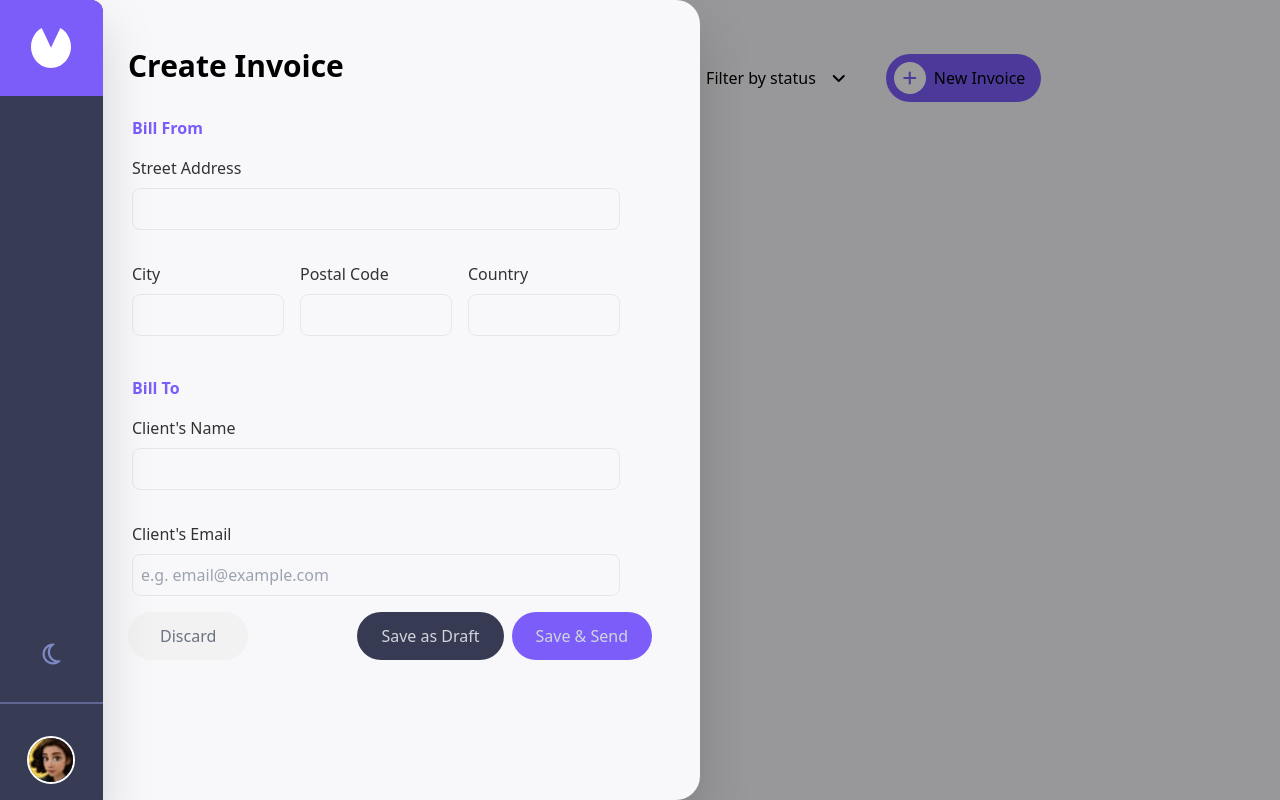
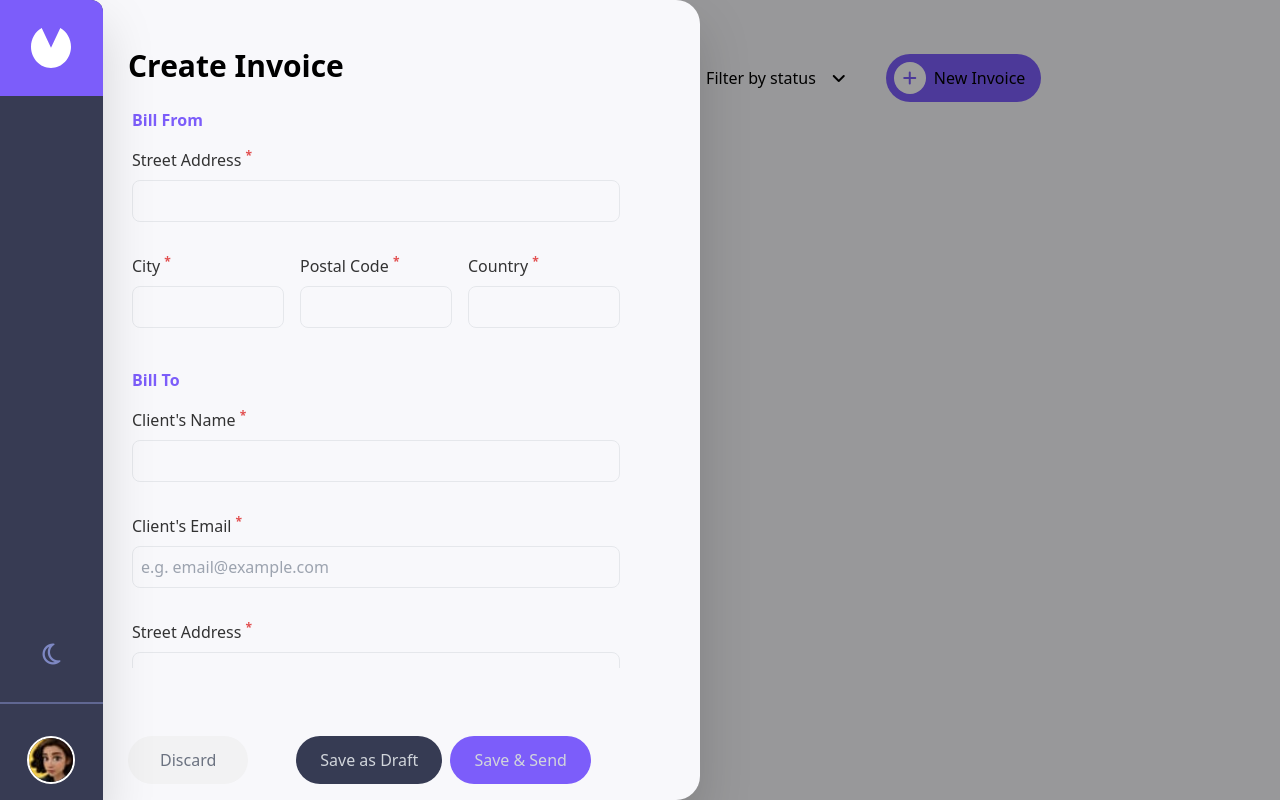
Before and after one commit to sukanyagurav/Invoice-app, a React (Vite) app: page / in a window 1280 px wide. Both pictures are taken after a click on the button "New Invoice". Built offline with nearby package versions, Linux system fonts and the light colour scheme.

Commit message:
added form validation

```diff
--- /dev/null
+++ b/src/components/Errors.jsx
@@ -0,0 +1,14 @@
+import React from "react";
+
+const Errors = ({ errors, length }) => {
+  return (
+    <div className="absolute right-8 top-[50%]">
+      <button className="bg-red-600 px-4 py-2 rounded">{length} errors</button>
+      {Object.keys(errors).map((key) => (
+        <p key={key}>{key}</p>
+      ))}
+    </div>
+  );
+};
+
+export default Errors;
--- a/src/components/Input.jsx
+++ b/src/components/Input.jsx
@@ -7,23 +7,23 @@ const Input = ({
   errors,
   register,
   name,
-  valueAsNumber,
+  valueAsNumber=false,
   placeholder = "",
 }) => {
-  console.log(register);
+
   return (
-    <div className="flex flex-col mb-2 relative">
+    <div className="flex flex-col mb-2 relative ">
       <label htmlFor={id} className="opacity-[0.8] mt-4 flex-1">
-        {labelText}
+        {labelText} <sup className="text-red-600 font-bold ">*</sup>
       </label>
       <input
         type={type}
         id={id}
         placeholder={placeholder}
         className={`w-full border-[0.1rem] my-2 p-2 rounded-lg bg-transparent focus:outline-[#7C5DFA] flex-1 outline-none focus:border-none  ${
-          errors ? "border-red" : "border-slate_500"
-        }`}
-        {...register(name)}
+          errors ? "!border-red-500" : 'border-inherit'
+        }   `}
+        {...register(name,{valueAsNumber})}
       />
 
       <span className="text-red-500 text-[0.75rem] block absolute -bottom-4">
--- a/src/components/Modal.jsx
+++ b/src/components/Modal.jsx
@@ -5,30 +5,36 @@ import { useForm } from "react-hook-form";
 
 import { zodResolver } from "@hookform/resolvers/zod";
 import { z } from "zod";
+import Errors from "./Errors";
 
-const items = {
-  itemName: z.string().min(2, { message: "Please enter item name" }),
-  quantity: z.number({ message: "This field is required!" }),
-  price: z.number({ message: "This field is required!" }),
-};
+const itemsType = z.object({
+  itemName: z.string().min(1, { message: "Item Name is required" }),
+  quantity: z.number().min(1, { message: "Quantity must be at least 1" }),
+  price: z.number().min(1, { message: "Price must be a positive number" }),
+});
 const schemaTypes = {
   fromStreetAddress: z
     .string()
     .min(15, { message: "Please enter Street address" }),
-  // fromCity:z.string().min(3,{ message:'Please enter City'}),
-  // fromPostalCode:  z.number({message:'This field is required!'}),
-  // fromCountry:z.string().min(3,{ message:'Please enter Country'}),
-  // clientName:z.string().min(2,{ message:'Please enter Client Name'}),
-  // clientEmail:z.string().email({ message:'Please enter a valid email'}),
-  // clientStreetAddress:z.string().min(15,{ message:'Please enter Client Street address'}),
-  // clientCity:z.string().min(3,{ message:'Please enter Client City'}),
-  // clientPostalCode: z.number({message:'This field is required!'}),
-  // clientCountry:z.string().min(3,{ message:'Please enter client Country'}),
-  // description:z.string().min(2,{ message:'Please enter description'}),
-  // items:z.array(items)
+  fromCity: z.string().min(3, { message: "Please enter City" }),
+  fromPostalCode: z.number({ message: "This field is required!" }),
+  fromCountry: z.string().min(3, { message: "Please enter Country" }),
+  clientName: z.string().min(2, { message: "Please enter Client Name" }),
+  clientEmail: z.string().email({ message: "Please enter a valid email" }),
+  clientStreetAddress: z
+    .string()
+    .min(15, { message: "Please enter Client Street address" }),
+  clientCity: z.string().min(3, { message: "Please enter Client City" }),
+  clientPostalCode: z.number({ message: "This field is required!" }),
+  clientCountry: z.string().min(3, { message: "Please enter client Country" }),
+  description: z.string().min(2, { message: "Please enter description" }),
+  items: z
+    .array(itemsType)
+    .min(1, { message: "At least one item is required" }),
 };
 const Modal = ({ closeModal, children, isOpen }) => {
   const [itemList, setItemList] = useState([]);
+  const [date, setDate] = useState(new Date().toISOString().split("T")[0]);
 
   const schema = z.object(schemaTypes);
   const {
@@ -36,9 +42,15 @@ const Modal = ({ closeModal, children, isOpen }) => {
     formState: { errors, isSubmitSuccessful },
     handleSubmit,
     reset,
-  } = useForm({ resolver: zodResolver(schema) });
-
-  function addItem() {
+  } = useForm({
+    resolver: zodResolver(schema),
+    defaultValues: {
+      items: [],
+    },
+  });
+  const invalidInputs = Object.keys(errors).length;
+  function addItem(e) {
+    e.preventDefault();
     setItemList([
       ...itemList,
       { name: "", quantity: 0, price: 0, total: 0, id: uuidv4() },
@@ -50,7 +62,8 @@ const Modal = ({ closeModal, children, isOpen }) => {
     setItemList(newArray);
   }
 
-  function validateData(data){
+  function validateData(data) {
+    console.log(data);
   }
   return (
     <>
@@ -62,9 +75,12 @@ const Modal = ({ closeModal, children, isOpen }) => {
         className="fixed top-[5rem] md:top-0 -left-0  p-4 pt-12 md:p-12 md:pl-[8rem]  min-h-screen   text-black z-20  drop-shadow-2xl rounded-tr-3xl rounded-br-3xl w-full md:w-[700px] md:right-auto  "
         open={isOpen}
       >
-        <h2 className="text-3xl font-bold">Create Invoice</h2>
-        <form onSubmit={handleSubmit(validateData)} noValidate="noValidate">
-          <div className="my-8 mb-0 overflow-y-scroll max-h-[480px] h-full pr-8 pl-1">
+        <h2 className="text-3xl font-bold mb-6">Create Invoice</h2>
+        <form
+          noValidate="noValidate"
+          className=" overflow-y-scroll h-[56vh] md:h-[70vh] "
+        >
+          <div className="mb-0 h-full pr-4 md:pr-8 pl-1">
             <h3 className="text-[#7C5DFA] font-bold">Bill From</h3>
             <div>
               <Input
@@ -81,27 +97,28 @@ const Modal = ({ closeModal, children, isOpen }) => {
                   id="fromCity"
                   labelText="City"
                   type="text"
-                  name="fromStreetAddress"
+                  name="fromCity"
                   register={register}
-                  errors={errors.fromStreetAddress}
+                  errors={errors.fromCity}
                 />
 
                 <Input
                   id="fromPostalCode"
                   labelText="Postal Code"
                   type="number"
-                  name="fromStreetAddress"
+                  name="fromPostalCode"
                   register={register}
-                  errors={errors.fromStreetAddress}
+                  errors={errors.fromPostalCode}
+                  valueAsNumber={true}
                 />
 
                 <Input
                   id="fromCountry"
                   labelText="Country"
                   type="text"
-                  name="fromStreetAddress"
+                  name="fromCountry"
                   register={register}
-                  errors={errors.fromStreetAddress}
+                  errors={errors.fromCountry}
                 />
               </div>
             </div>
@@ -111,9 +128,9 @@ const Modal = ({ closeModal, children, isOpen }) => {
                 id="billToClientName"
                 labelText="Client's Name"
                 type="text"
-                name="fromStreetAddress"
+                name="clientName"
                 register={register}
-                errors={errors.fromStreetAddress}
+                errors={errors.clientName}
               />
 
               <Input
@@ -121,54 +138,61 @@ const Modal = ({ closeModal, children, isOpen }) => {
                 labelText="Client's Email"
                 type="email"
                 placeholder="e.g. email@example.com"
-                name="fromStreetAddress"
+                name="clientEmail"
                 register={register}
-                errors={errors.fromStreetAddress}
+                errors={errors.clientEmail}
               />
 
               <Input
                 id="billToStreetAddress"
                 labelText="Street Address"
                 type="text"
-                name="fromStreetAddress"
+                name="clientStreetAddress"
                 register={register}
-                errors={errors.fromStreetAddress}
+                errors={errors.clientStreetAddress}
               />
               <div className="flex gap-4">
                 <Input
                   id="billToCity"
                   labelText="City"
                   type="text"
-                  name="fromStreetAddress"
+                  name="clientCity"
                   register={register}
-                  errors={errors.fromStreetAddress}
+                  errors={errors.clientCity}
                 />
                 <Input
                   id="billToPostalCode"
                   labelText="Postal Code"
                   type="number"
-                  name="fromStreetAddress"
+                  name="clientPostalCode"
                   register={register}
-                  errors={errors.fromStreetAddress}
+                  errors={errors.clientPostalCode}
+                  valueAsNumber={true}
                 />
                 <Input
                   id="billToCountry"
                   labelText="Country"
                   type="text"
-                  name="fromStreetAddress"
+                  name="clientCountry"
                   register={register}
-                  errors={errors.fromStreetAddress}
+                  errors={errors.clientCountry}
                 />
               </div>
               <div className="flex gap-4 ">
-                <Input
+                <div className="flex-1 flex flex-col  relative">
+                  <label
+                    htmlFor="payementTerms"
+                    className="opacity-[0.8] mt-4 mb-2 "
+                  >
+                    Invoice Date
+                  </label>
+                  <input
+                    value={date}
                     type="date"
-                  labelText="Invoice Date"
-                  id="billToInvoiceDate"
-                  name="fromStreetAddress"
-                  register={register}
-                  errors={errors.fromStreetAddress}
+                    onChange={(e) => setDate(e.target.value)}
+                    className="p-[0.5rem] border-[0.1rem] border-[#e5e7eb] rounded-lg !bg-transparent "
                   />
+                </div>
 
                 <div className="flex-1 flex flex-col  relative">
                   <label
@@ -195,44 +219,50 @@ const Modal = ({ closeModal, children, isOpen }) => {
                 type="text"
                 labelText="Description"
                 id="description"
-                name="fromStreetAddress"
+                name="description"
                 register={register}
-                errors={errors.fromStreetAddress}
+                errors={errors.description}
               />
 
               <h3 className="font-bold my-8  opacity-[0.7]">ItemList</h3>
               <div className="flex flex-col itemList ">
-                {itemList.map((item, index) => (
+                {errors.items && <p>{errors.items.message}</p>}
+                {itemList.length > 0 &&
+                  itemList.map((item, index) => (
                     <div className="flex gap-4 " key={item.id}>
                       <Input
                         type="text"
                         labelText="Item Name"
-                      id="itemName"
-                      name="fromStreetAddress"
+                        id={`items.${index}.itemName`}
+                        name={`items.${index}.itemName`}
                         register={register}
-                      errors={errors.fromStreetAddress}
+                        errors={errors.items?.[index]?.itemName}
                       />
                       <Input
                         type="number"
                         labelText="Qty."
-                      id="quantity"
-                      name="fromStreetAddress"
+                        id={`items.${index}.quantity`}
+                        name={`items.${index}.quantity`}
                         register={register}
-                      errors={errors.fromStreetAddress}
+                        errors={errors.items?.[index]?.quantity}
+                        valueAsNumber={true}
                       />
                       <Input
                         type="number"
                         labelText="Price"
-                      id="price"
-                      name="fromStreetAddress"
+                        id={`items.${index}.price`}
+                        name={`items.${index}.price`}
                         register={register}
-                      errors={errors.fromStreetAddress}
+                        errors={errors.items?.[index]?.price}
+                        valueAsNumber={true}
                       />
                       <div className="flex flex-col ">
                         <label htmlFor="total" className="opacity-[0.8] mt-4  ">
                           Total
                         </label>
-                      <span className=" p-2 mt-3 block w-10">{item.total}</span>
+                        <span className=" p-2 mt-3 block w-10">
+                          {item.total}
+                        </span>
                       </div>
                       <button
                         className="my-4 block hover:text-red-400 self-center"
@@ -245,32 +275,38 @@ const Modal = ({ closeModal, children, isOpen }) => {
               </div>
 
               <button
-                onClick={addItem}
-                className="my-8 block w-full lightBtn p-4 rounded-full font-semibold"
+                onClick={(e) => addItem(e)}
+                className="my-4 block w-full lightBtn p-4 rounded-full font-semibold mb-20"
               >
                 + Add New Item
               </button>
             </div>
           </div>
 
+          {invalidInputs > 0 && (
+            <Errors errors={errors} length={invalidInputs} />
+          )}
 
-        </form>
-        <div className="flex sticky justify-between gap-4 py-4 mt-auto ">
+          <div className="flex md:bottom-0 fixed justify-between gap-4 py-4 mt-auto ">
             <button
-              className="lightBtn p-3 rounded-2xl px-4 md:px-8 md:rounded-full"
+              className="lightBtn p-3 rounded-lg px-4 md:px-8 md:rounded-full"
               onClick={closeModal}
             >
               Discard
             </button>
             <div className="flex gap-2">
-              <button className="p-3 bg-[#363B53] px-4 rounded-2xl md:ml-8 md:px-6 text-gray-300 md:rounded-full">
+              <button className="p-3 bg-[#363B53] px-3 rounded-lg md:ml-8 md:px-6 text-gray-300 md:rounded-full">
                 Save as Draft
               </button>
-              <button className="p-3 bg-[#7C5DFA] px-4  md:px-6 text-gray-300 rounded-2xl md:rounded-full">
+              <button
+                className="p-3 bg-[#7C5DFA] px-3  md:px-6 text-gray-300 rounded-lg md:rounded-full"
+                onClick={handleSubmit(validateData)}
+              >
                 Save & Send
               </button>
             </div>
           </div>
+        </form>
       </dialog>
     </>
   );
--- a/src/index.css
+++ b/src/index.css
@@ -57,5 +57,5 @@ input[type='radio']:checked + label::before{
     @apply bg-[#f2f2f3] text-gray-500;
 }
 [data-theme="dark"] .lightBtn,[data-theme='dark']  input{
-    @apply bg-[#1E2139] text-gray-400 border-gray-700;
+    @apply bg-[#1E2139] text-gray-400 border-gray-600;
 }
```
Lines whose indentation alone changed are shown as unchanged.
